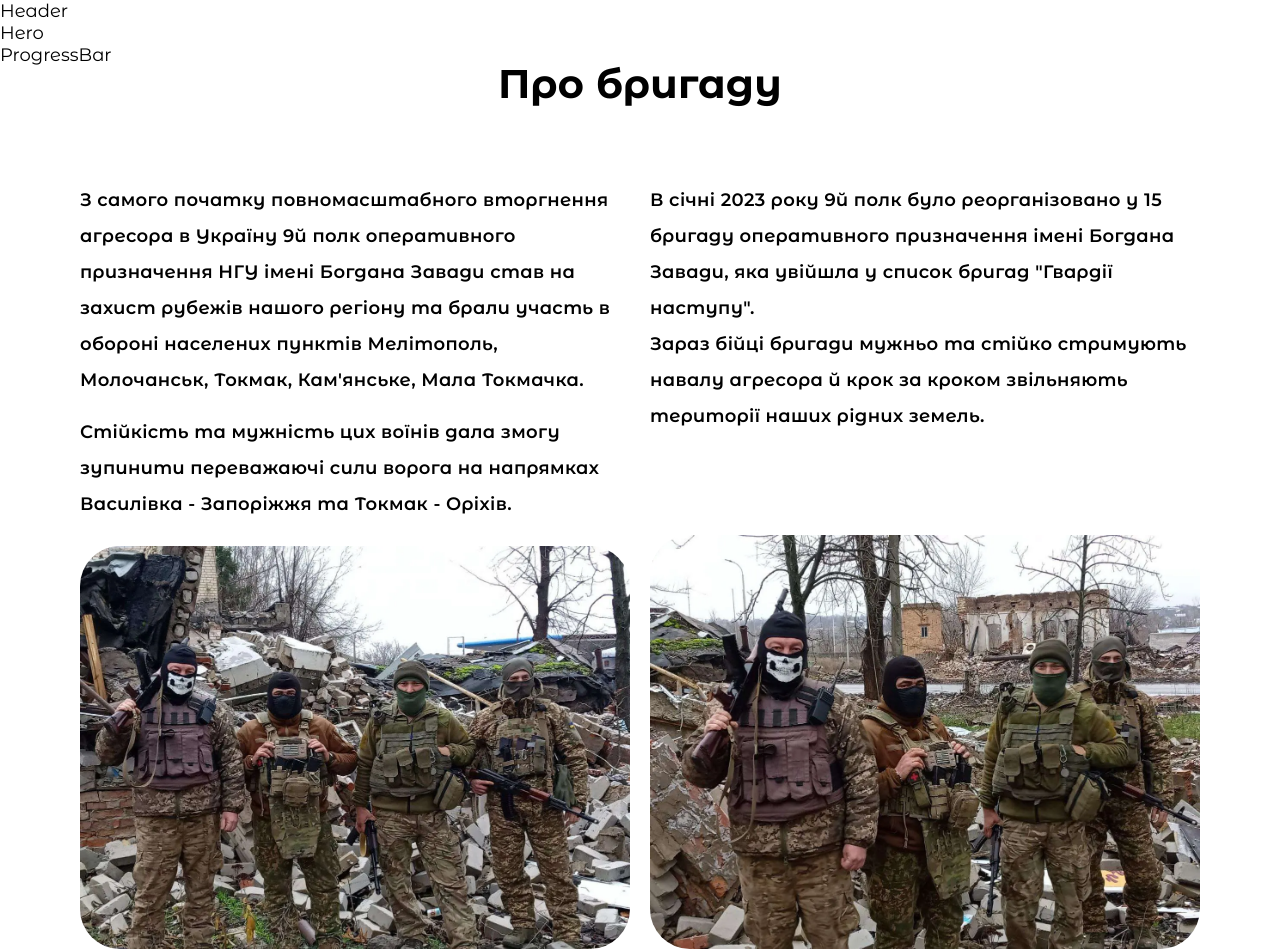
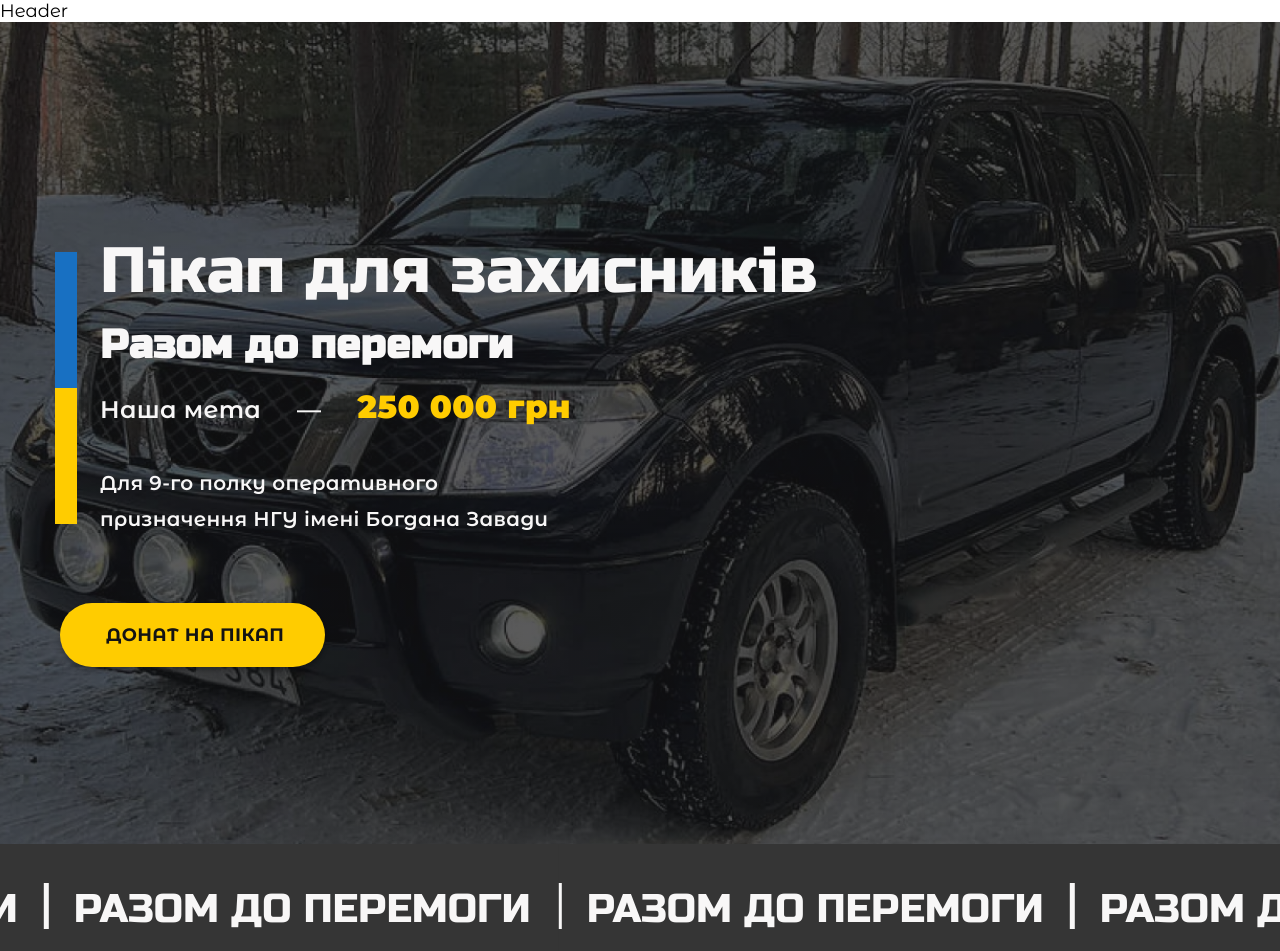
Before and after one commit to baza-trainee/pickup-truck, a React (Vite) app: page / in a window 1280 px wide. Shown: the top 951 px of the page. Built offline with nearby package versions, Linux system fonts and the light colour scheme.

Commit message:
feat: add new Hero-section, add RunningText component

```diff
--- a/package.json
+++ b/package.json
@@ -10,10 +10,11 @@
     "preview": "vite preview"
   },
   "dependencies": {
+    "@tanstack/react-query": "^4.36.1",
     "react": "^18.2.0",
     "react-dom": "^18.2.0",
-    "react-icons": "^4.11.0",
-    "@tanstack/react-query": "^4.36.1"
+    "react-fast-marquee": "^1.6.2",
+    "react-icons": "^4.11.0"
   },
   "devDependencies": {
     "@types/react": "^18.2.37",
--- a/src/App.jsx
+++ b/src/App.jsx
@@ -4,6 +4,7 @@ import Header from "./components/Header/Header";
 import Hero from "./components/Hero/Hero";
 import Important from "./components/Important/Important";
 import ProgressBar from "./components/ProgressBar/ProgressBar";
+import RunningText from "./components/RunningText/RunningText";
 import ScrollToTop from "./components/ScrollToTop/ScrollToTop";
 import SectionStrength from "./components/SectionStrength/SectionStrength";
 
@@ -12,6 +13,7 @@ const App = () => {
     <>
       <Header />
       <Hero />
+      <RunningText />
       <ProgressBar />
       <About />
       <Important />
--- a/src/components/Hero/Hero.jsx
+++ b/src/components/Hero/Hero.jsx
@@ -1,5 +1,33 @@
+import Container from "../Container/Container";
+import styles from "./Hero.module.css";
+
 const Hero = () => {
-	return <div>Hero</div>;
+  return (
+    <section className={styles.hero}>
+      <Container>
+        <div className={styles.content}>
+          <h1 className={styles.title}>Пікап для захисників</h1>
+          <h2 className={styles.subTitle}>Разом до перемоги</h2>
+          <p className={styles.goal}>
+            Наша мета <span>&mdash;</span>{" "}
+            <span className={styles.sum}>250 000 грн</span>
+          </p>
+          <p className={styles.description}>
+            Для 9-го полку оперативного призначення НГУ імені Богдана Завади
+          </p>
+
+          <a
+            className={styles.button}
+            href="https://send.monobank.ua"
+            target="_blank"
+            rel="noopener noreferrer"
+          >
+            Донат на пікап
+          </a>
+        </div>
+      </Container>
+    </section>
+  );
 };
 
 export default Hero;
--- a/src/components/Hero/Hero.module.css
+++ b/src/components/Hero/Hero.module.css
@@ -0,0 +1,221 @@
+.hero {
+  background: linear-gradient(rgba(20, 20, 21, 0.7), rgba(20, 20, 21, 0.7)),
+    url("../../assets/Hero/hero-img.webp");
+  background-repeat: no-repeat;
+  background-size: cover;
+  background-position: center;
+}
+
+.content {
+  position: relative;
+  padding: 61px 16px;
+  color: var(--white);
+  letter-spacing: 0.35px;
+}
+
+.content::before,
+.content::after {
+  content: "";
+  width: 8px;
+  height: 80px;
+  position: absolute;
+  left: -5px;
+}
+
+.content::before {
+  background-color: var(--blue);
+  top: 60px;
+}
+
+.content::after {
+  background-color: var(--yellow);
+  top: 140px;
+}
+
+@media screen and (min-width: 768px){
+  .content {
+    padding: 100px 16px 67px;
+  }
+  .content::before,
+  .content::after {
+    width: 13px;
+    height: 113px;
+    left: -11px;
+  }
+
+  .content::before {
+    top: 115px;
+  }
+
+  .content::after {
+    top: 228px;
+  }
+}
+
+@media screen and (min-width: 1280px) {
+  .content {
+    padding: 212px 20px 177px;
+  }
+  .content::before,
+  .content::after {
+    width: 22px;
+    height: 136px;
+    left: -25px;
+  }
+
+  .content::before {
+    top: 230px;
+  }
+
+  .content::after {
+    top: 366px;
+  }
+}
+
+.title {
+  font-size: 20px;
+  line-height: 1.2;
+  font-weight: 400;
+  margin-bottom: 4px;
+}
+
+@media screen and (min-width: 768px){
+  .title {
+    font-size: 48px;
+    line-height: 1;
+    margin-bottom: 28px;
+  }
+}
+
+@media screen and (min-width: 1280px) {
+  .title {
+    font-size: 64px;
+    line-height: 1.2;
+    margin-bottom: 10px;
+  }
+}
+
+.subTitle {
+  font-size: 16px;
+  margin-bottom: 16px;
+}
+
+@media screen and (min-width: 768px){
+  .subTitle {
+    font-size: 32px;
+    font-family: "Russo One", sans-serif;
+    margin-bottom: 22px;
+  }
+}
+
+@media screen and (min-width: 1280px) {
+  .subTitle {
+    font-size: 40px;
+    margin-bottom: 20px;
+  }
+}
+
+.goal {
+  font-size: 16px;
+  font-weight: 600;
+  line-height: 1.16;
+  margin-bottom: 16px;
+}
+
+.sum {
+  color: var(--yellow);
+  font-size: 16px;
+  font-weight: 700;
+  line-height: 1.14;
+}
+
+.goal span:first-child {
+  margin-left: 8px;
+  margin-right: 8px;
+}
+
+@media screen and (min-width: 768px){
+  .goal {
+    font-size: 24px;
+  }
+
+  .sum {
+    font-family: "Montserrat", sans-serif;
+    font-size: 32px;
+    font-weight: 900;
+   }
+
+  .goal span:first-child {
+    margin-left: 29px;
+    margin-right: 29px;
+  }
+}
+
+@media screen and (min-width: 1280px) {
+  .goal {
+   margin-bottom: 40px;
+  }
+   }
+
+.description {
+  max-width: 489px;
+  font-size: 16px;
+  line-height: 1.25;
+  margin-bottom: 40px;
+}
+
+@media screen and (min-width: 768px){
+  .description {
+    font-size: 20px;
+    font-weight: 600;
+    line-height: 1.8;
+    margin-bottom: 46px;
+  }
+}
+
+@media screen and (min-width: 1280px) {
+  .description {
+   margin-bottom: 66px;
+  }
+}
+
+.button {
+  display: inline-block;
+  text-align: center;
+  width: 288px;
+  margin-left: -16px;
+  color: var(--black);
+  font-size: 16px;
+  font-weight: 700;
+  line-height: normal;
+  text-transform: uppercase;
+  border-radius: 40px;
+  background: var(--yellow);
+  box-shadow: 0px 4px 4px 0px rgba(0, 0, 0, 0.25);
+  padding: 16px 67px;
+  transition: var(--transition);
+  white-space: nowrap;
+}
+
+.button:hover,
+.button:active,
+.button:focus {
+  background: var(--orange);
+  box-shadow: 0px 4px 4px 0px rgba(0, 0, 0, 0.25);
+  outline: none;
+}
+
+@media screen and (min-width: 768px) {
+  .button {
+    width: 265px;
+    margin-left: -20px;
+    font-size: 18px;
+    padding: 21px 46px;
+     }
+}
+
+@media screen and (min-width: 1280px) {
+  .button {
+    margin-left: -40px;
+      }
+}
--- /dev/null
+++ b/src/components/RunningText/RunningText.jsx
@@ -0,0 +1,15 @@
+import Marquee from "react-fast-marquee";
+import styles from "./RunningText.module.css";
+
+const RunningText = () => {
+  return (
+    <Marquee autoFill={true} speed={80}>
+      <div className={styles.runningBlock}>
+        <p className={styles.runningText}>РАЗОМ ДО ПЕРЕМОГИ</p>
+        <p className={styles.runningText}>РАЗОМ ДО ПЕРЕМОГИ</p>
+      </div>
+    </Marquee>
+  );
+};
+
+export default RunningText;
--- /dev/null
+++ b/src/components/RunningText/RunningText.module.css
@@ -0,0 +1,64 @@
+.runningBlock {
+  display: flex;
+  gap: 56px;
+  text-align: center;
+  width: 101%;
+  padding: 26px 28px;
+  background-color: var(--grey);
+  white-space: nowrap;
+  overflow: hidden;
+}
+@media screen and (min-width: 768px) {
+  .runningBlock {
+    padding: 36px 28px;
+  }
+}
+@media screen and (min-width: 1280px) {
+  .runningBlock {
+    padding: 47px 28px;
+  }
+}
+.runningText {
+  font-family: "Russo One", sans-serif;
+  color: var(--white);
+  font-size: 24px;
+  line-height: 1.16;
+  font-weight: 400;
+  text-transform: uppercase;
+  position: relative;
+}
+
+@media screen and (min-width: 768px) {
+  .runningText {
+    font-size: 32px;
+    line-height: 0.9;
+  }
+}
+@media screen and (min-width: 1280px) {
+  .runningText {
+    font-size: 40px;
+  }
+}
+.runningText::before {
+  content: "";
+  top: -2px;
+  left: -30px;
+  position: absolute;
+  width: 4px;
+  height: 32px;
+  background-color: var(--white);
+  display: inline-block;
+}
+@media screen and (min-width: 768px) {
+  .runningText::before {
+    top: -8px;
+    height: 39px;
+    width: 5px;
+  }
+}
+@media screen and (min-width: 1280px) {
+  .runningText::before {
+    height: 46px;
+    width: 5px;
+  }
+}
--- a/src/index.css
+++ b/src/index.css
@@ -1,4 +1,5 @@
 @import url('https://fonts.googleapis.com/css2?family=Montserrat+Alternates:wght@100;200;300;400;500;600;700;800;900&family=Russo+One&display=swap');
+@import url('https://fonts.googleapis.com/css2?family=Montserrat:wght@900&display=swap');
 
 * {
 	font-family: 'Montserrat Alternates', sans-serif;
@@ -14,6 +15,10 @@ body {
 
 html {
 	font-size: 16px;
+}
+
+a {
+	text-decoration: none;
 }
 
 h1 {
```
Also changed, not shown: src/assets/Hero/hero-img.webp (added), 1 other file (tests, documents, lock files or other folders).
